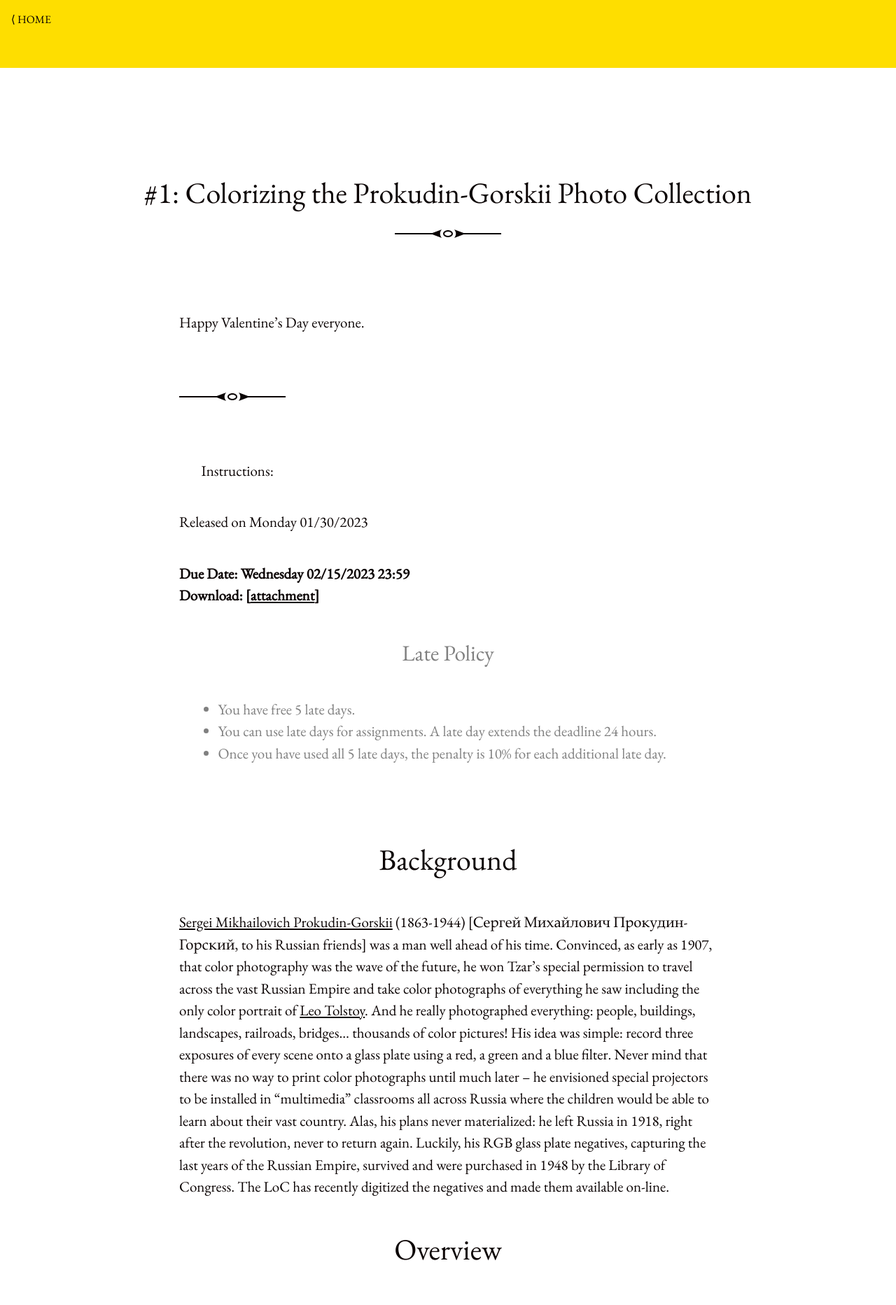
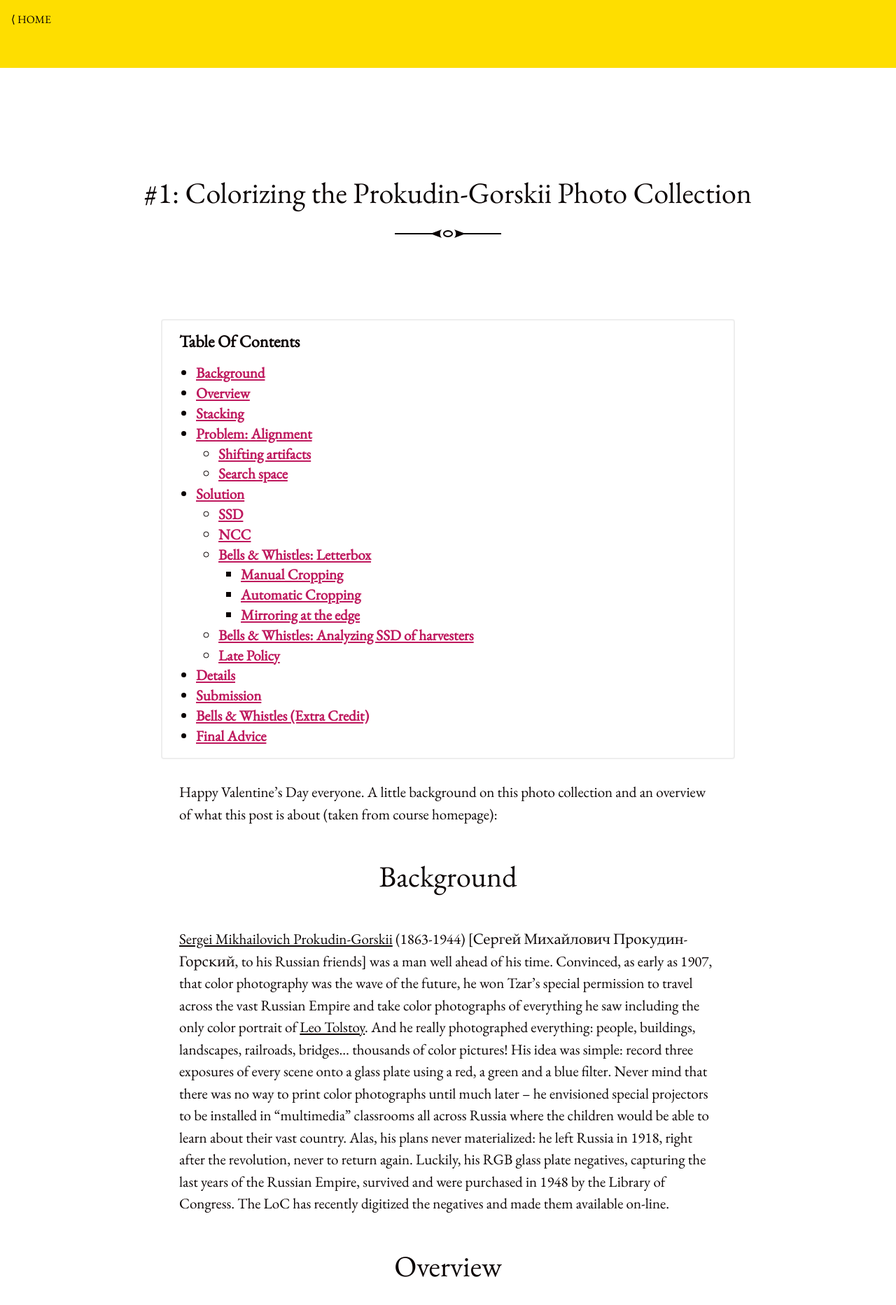
Before and after one commit to simonseo/simonseo.github.io, a Jekyll site: the page built from _posts/proj1/2023-01-31-proj1.md, in a window 1280 px wide. Shown: the top 1865 px of the page at 70% size. Built offline with Jekyll 4.4.1, drawn with Linux system fonts in a browser that asks for light colours; the table of contents is made by our own code; some of the changed text lies outside the part shown.

Commit message:
add outline of result analysis from SSD and NCC algorithms

````diff
--- a/Gemfile
+++ b/Gemfile
@@ -9,4 +9,7 @@ gem "jekyll-paginate"
 
 group :jekyll_plugins do
     gem 'jekyll-postfiles'
+    # table of content
+    gem 'jekyll-toc'
+    gem 'jekyll-numbered-headings'
 end
--- a/_config.yml
+++ b/_config.yml
@@ -37,9 +37,13 @@ markdown: kramdown
 #   - vendor/cache/
 #   - vendor/gems/
 #   - vendor/ruby/
+gems:
+  - jekyll-numbered-headings
 
 plugins:
   - jekyll-paginate
+  - jekyll-toc
+
 
 paginate: 3
 paginate_path: "/page/:num/"
@@ -53,3 +57,11 @@ collections:
 
 # for regular posts
 permalink: /:title/
+
+# TOC Settings
+toc:
+  min_level: 2
+  max_level: 6
+  list_class: toc
+  list_class: toc__list
+  sublist_class: toc__sublist
--- a/_layouts/post.html
+++ b/_layouts/post.html
@@ -16,6 +16,8 @@ layout: default
     </h1>
   {% endif %}
 
+  {% toc %}
+
   <div class="post-content e-content" itemprop="articleBody">
     {{ content }}
   </div>
--- a/_posts/proj1/2023-01-31-proj1.md
+++ b/_posts/proj1/2023-01-31-proj1.md
@@ -4,10 +4,76 @@ layout: post
 author: "Simon Seo"
 categories: assignment
 date: 2023-01-31
+toc: true
 ---
 
-Happy Valentine's Day everyone.
+Happy Valentine's Day everyone. A little background on this photo collection and an overview of what this post is about (taken from course homepage):
 
+<h2 id="background">Background</h2>
+<p><a href="http://en.wikipedia.org/wiki/Prokudin-Gorskii">Sergei Mikhailovich Prokudin-Gorskii</a> (1863-1944) [Сергей Михайлович Прокудин-Горский, to his Russian friends] was a man well ahead of his time. Convinced, as early as 1907, that color photography was the wave of the future, he won Tzar’s special permission to travel across the vast Russian Empire and take color photographs of everything he saw including the only color portrait of <a href="http://en.wikipedia.org/wiki/Leo_Tolstoy">Leo Tolstoy</a>. And he really photographed everything: people, buildings, landscapes, railroads, bridges… thousands of color pictures! His idea was simple: record three exposures of every scene onto a glass plate using a red, a green and a blue filter. Never mind that there was no way to print color photographs until much later – he envisioned special projectors to be installed in “multimedia” classrooms all across Russia where the children would be able to learn about their vast country. Alas, his plans never materialized: he left Russia in 1918, right after the revolution, never to return again. Luckily, his RGB glass plate negatives, capturing the last years of the Russian Empire, survived and were purchased in 1948 by the Library of Congress. The LoC has recently digitized the negatives and made them available on-line.</p>
+
+<h2 id="overview">Overview</h2>
+<p>The goal of this assignment is to take the digitized Prokudin-Gorskii glass plate images and, using image processing techniques, automatically produce a color image with as few visual artifacts as possible. In order to do this, you will need to extract the three color channel images, place them on top of each other, and align them so that they form a single RGB color image. A cool explanation on how the Library of Congress created the color images on their site is available <a href="http://www.loc.gov/exhibits/empire/making.html">here</a>.</p>
+
+
+## Stacking
+![simple stacking three generations](data/dumb-three_generations.jpg){:width="384"}
+The simplest approach to this problem is splitting the image into three equal parts and layering each part as a separate channel. The "dumb" stacking approach is a single line of code but it already outputs something that looks pretty cool.
+
+```py
+def dumb_stack(r,g,b):
+    return np.dstack([r, g, b])
+```
+
+
+
+## Problem: Alignment
+
+### Shifting artifacts
+
+We see shifts as patches of strong RGB (bright spots) or strong CMY (dark spots). For example, in `three_generations`, hats have shifted patches with strong yellow at the bottom, strong magenta in the middle, and strong cyan at the top. This is due to the hat being a dark region. Since the surrounding is very bright, a dark patch in the blue channel leads to a relatively bright red and green pixel that shows up as a yellow patch.
+![hat](data/dumb_three_generations_hat.png){: width="384" }
+
+On the other hand, the belt is brighter and shows strong red, green, blue patches.
+![belt](data/dumb_three_generations_belt.png){: width="384" }
+
+### Search space
+![Measuring displacement in pixels](data/displacement-measurement.png){:width="450"}
+The screenshot shows me measuring the vertical displacement between the red and blue channel. From this eyeball measurement, I decided I'll search over a 160x160 space of possible shifts to align each channel. However, this leads to (10 images) x (2 channel pairs) x (160x160 displacements) = 512,000, which is a little too much. For now, I'll scale down the images by a factor of four and make it more manageable and only search over 40x40 displacements.
+
+## Solution
+### SSD
+SSD gives reasonable results.
+Best Results:
+Cathedral
+Three generations
+icon
+
+Some failure cases:
+harvesters
+
+### NCC
+NCC doesn't really change a lot for emir and for turkman. I will look at other images and see if there is a big improvement.
+It took 5.5 minutes for the entire set of the default images.
+
+### Bells & Whistles: Letterbox
+
+Notice that the edges ("letterbox") are aligned very well. Because the letterbox is so prominent (ie. high contrast/clarity from surrounding areas), properly aligning the letterbox gives the algorithms a good score.
+
+#### Manual Cropping
+I added a manual crop of 10% from each side and kept the 80% as input to the alignment algorithms. We can see that horizontal alignment has improved a lot, but vertical alignment seems similar. The effect is demonstrated well in `train`
+
+![Train NCC](data/train_ncc.jpg){: width="384" } ![Train NCC Cropped](data/train_ncc_manual-crop.jpg){: width="384" }
+
+#### Automatic Cropping
+
+#### Mirroring at the edge
+I've used `np.roll` to maintain the shape of the channels, but the problem with this is that it wraps the edges around to the other side.
+`np.pad` has modes `reflect` and `symmetric`.
+
+
+### Bells & Whistles: Analyzing SSD of `harvesters`
+In the background of this image are several rows of bushes that have repeating texture. My hypothesis is that the SSD will have a repeating patter too.
 
 ---
 Instructions:
@@ -53,11 +119,6 @@ We've completed the homework, grading, and voting, and the winner of our best as
 
 Honorable Mentions go to [Harry Freeman](https://www.andrew.cmu.edu/course/16-726-sp23/projects/hfreeman/proj1/). Great work to all and check out the winning projects! -->
 
-<h2 id="background">Background</h2>
-<p><a href="http://en.wikipedia.org/wiki/Prokudin-Gorskii">Sergei Mikhailovich Prokudin-Gorskii</a> (1863-1944) [Сергей Михайлович Прокудин-Горский, to his Russian friends] was a man well ahead of his time. Convinced, as early as 1907, that color photography was the wave of the future, he won Tzar’s special permission to travel across the vast Russian Empire and take color photographs of everything he saw including the only color portrait of <a href="http://en.wikipedia.org/wiki/Leo_Tolstoy">Leo Tolstoy</a>. And he really photographed everything: people, buildings, landscapes, railroads, bridges… thousands of color pictures! His idea was simple: record three exposures of every scene onto a glass plate using a red, a green and a blue filter. Never mind that there was no way to print color photographs until much later – he envisioned special projectors to be installed in “multimedia” classrooms all across Russia where the children would be able to learn about their vast country. Alas, his plans never materialized: he left Russia in 1918, right after the revolution, never to return again. Luckily, his RGB glass plate negatives, capturing the last years of the Russian Empire, survived and were purchased in 1948 by the Library of Congress. The LoC has recently digitized the negatives and made them available on-line.</p>
-
-<h2 id="overview">Overview</h2>
-<p>The goal of this assignment is to take the digitized Prokudin-Gorskii glass plate images and, using image processing techniques, automatically produce a color image with as few visual artifacts as possible. In order to do this, you will need to extract the three color channel images, place them on top of each other, and align them so that they form a single RGB color image. A cool explanation on how the Library of Congress created the color images on their site is available <a href="http://www.loc.gov/exhibits/empire/making.html">here</a>.</p>
 
 <p>Some starter code is available in <a href="http://www.andrew.cmu.edu/course/16-726/projects/handout/proj1/main_hw1.py">Python</a>; do not feel compelled to use it. We will assume that a simple x,y translation model is sufficient for proper alignment. However, the full-size glass plate images are very large, so your alignment procedure will need to be relatively fast and efficient.</p>
 
--- /dev/null
+++ b/_sass/_toc.scss
@@ -0,0 +1,36 @@
+.toc__list:before {
+  content: "Table Of Contents";
+  font-weight: bold;
+  font-size: 1.5rem;
+}
+
+#toc.toc__list {
+  border: 2px solid #eee;
+  border-radius: 4px;
+  line-height: 1.8rem;
+  padding: 1rem 1.5rem;
+  font-weight: 600;
+  margin-left: auto;
+  margin-right: auto;
+}
+
+ul.toc__sublist {
+  margin: 0;
+  margin-left: 0.5rem;
+  & li {
+    padding-left: 0;
+  }
+}
+
+.toc-h2:first-child {
+  margin-top: 1rem;
+}
+
+#toc a {
+  color: #BE185D;
+  text-decoration: underline;
+}
+
+#toc a:hover {
+  color: #9D174D;
+}
--- a/assets/css/main.scss
+++ b/assets/css/main.scss
@@ -17,5 +17,6 @@ $asset_url: '{{ '/assets' | absolute_url }}';
   "post-list",
   "article",
   "footnotes",
-  "search"
+  "search",
+  "toc"
 ;
````
Also changed, not shown: _posts/proj1/data/displacement-measurement.png (added), _posts/proj1/data/dumb-three_generations.jpg (added), _posts/proj1/data/dumb_three_generations_belt.png (added), _posts/proj1/data/dumb_three_generations_hat.png (added), _posts/proj1/data/ssd-harvesters.jpg (added), _posts/proj1/data/train_ncc.jpg (added), _posts/proj1/data/train_ncc_manual-crop.jpg (added).
